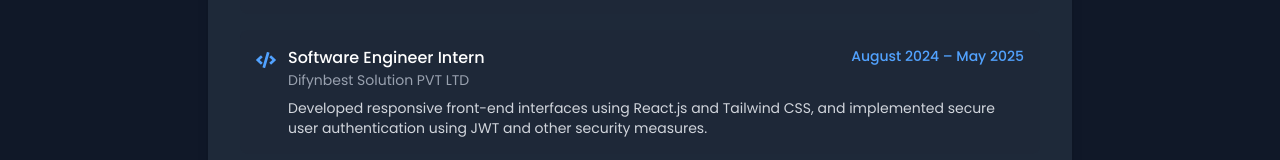
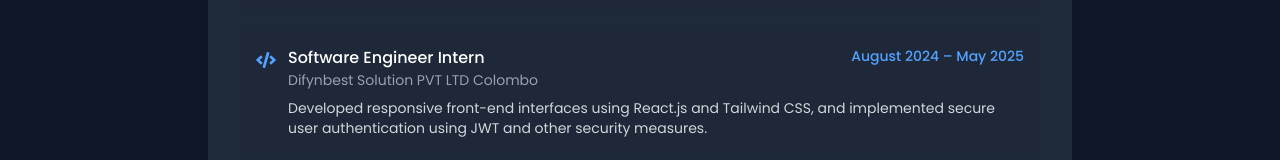
Before and after one commit to oshadha2k01/my-portfolio, a Next.js app: page /experience in a window 1280 px wide. Shown: the part 342-502 px from the top of the page. Built offline with nearby package versions, Linux system fonts and the light colour scheme.

Commit message:
Update Experience.jsx

```diff
--- a/src/app/components/Experience.jsx
+++ b/src/app/components/Experience.jsx
@@ -14,7 +14,7 @@ export default function Experience() {
     },
     {
       role: 'Software Engineer Intern',
-      company: 'Difynbest Solution PVT LTD',
+      company: 'Difynbest Solution PVT LTD Colombo',
       location: 'Remote / Colombo, Sri Lanka', // Not specified in text, leaving generic or omitting
       period: 'August 2024 – May 2025',
       description: 'Developed responsive front-end interfaces using React.js and Tailwind CSS, and implemented secure user authentication using JWT and other security measures.',
```
